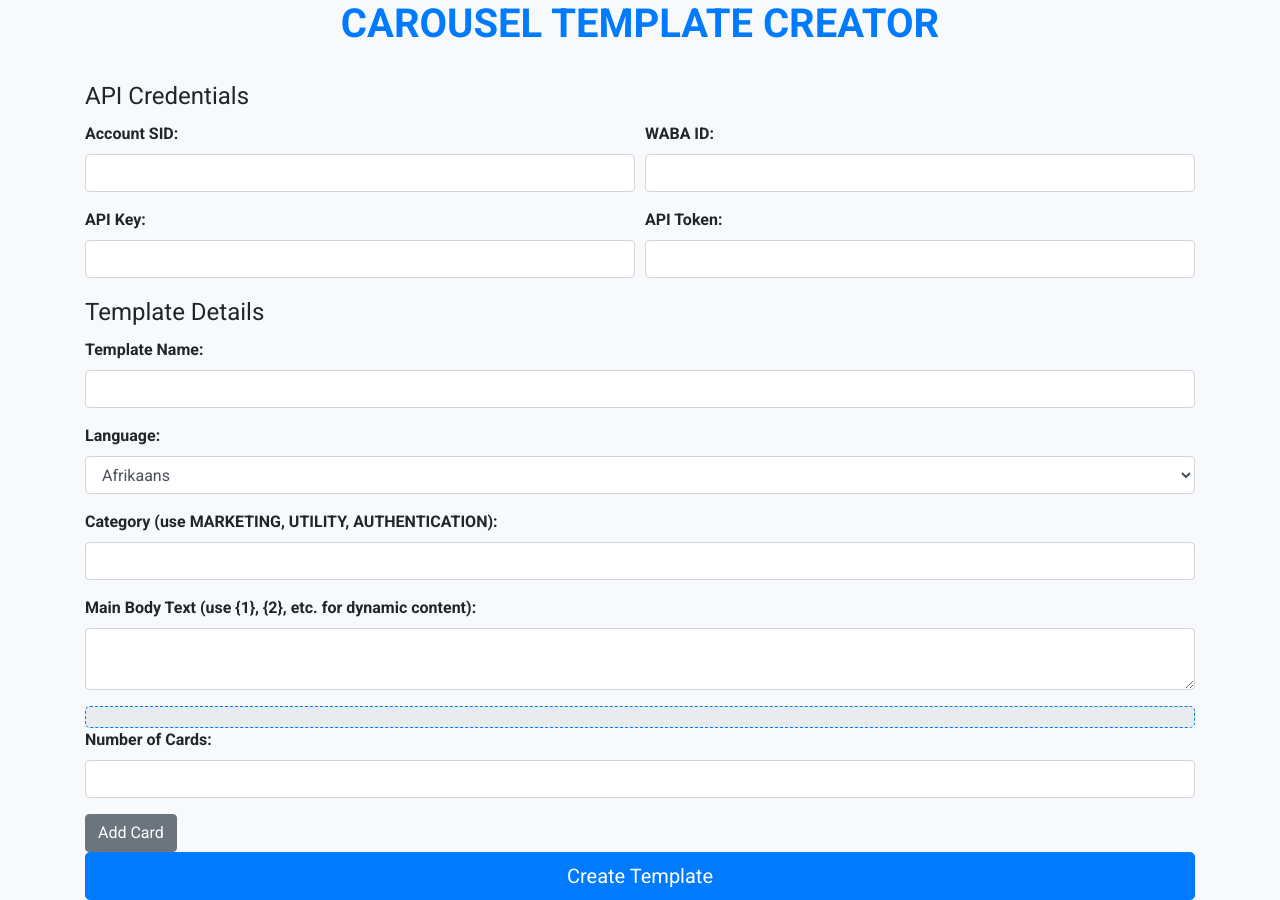
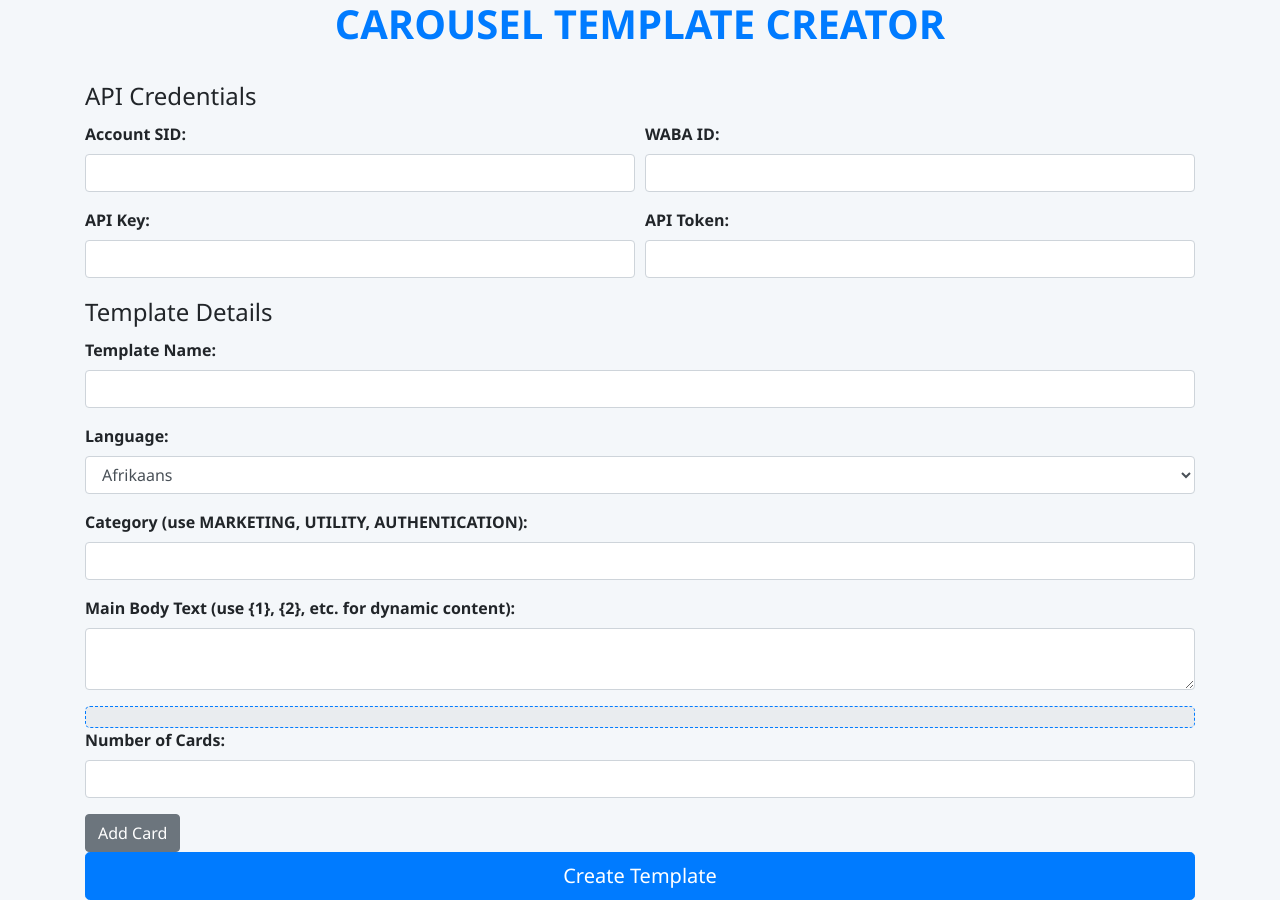
Before and after one commit to Preetham-bit/carosole, a Flask app: page / in a window 1280 px wide. Run offline with Flask 3, Linux system fonts and the light colour scheme; some libraries are stand-ins or nearby versions.

Commit message:
Update index.html

```diff
--- a/templates/index.html
+++ b/templates/index.html
@@ -5,20 +5,16 @@
     <meta name="viewport" content="width=device-width, initial-scale=1.0">
     <title>Carousel Template Creator</title>
     <link href="https://stackpath.bootstrapcdn.com/bootstrap/4.5.2/css/bootstrap.min.css" rel="stylesheet">
-    <link href="https://fonts.googleapis.com/css2?family=Roboto:wght@400;700&display=swap" rel="stylesheet">
     <script src="https://code.jquery.com/jquery-3.5.1.min.js"></script>
     <script src="https://stackpath.bootstrapcdn.com/bootstrap/4.5.2/js/bootstrap.min.js"></script>
     <style>
         :root {
             --primary-color: #007bff;
-            --secondary-color: #6c757d;
-            --background-color: #f8f9fa;
-            --card-bg-color: #ffffff;
-            --hover-color: #0056b3;
+            --primary-hover: #0056b3;
         }
         body {
-            background-color: var(--background-color);
-            font-family: 'Roboto', sans-serif;
+            background-color: #f4f7fa;
+            font-family: 'Segoe UI', Tahoma, Geneva, Verdana, sans-serif;
         }
         h1 {
             margin-bottom: 30px;
@@ -30,12 +26,11 @@
         .card {
             border: 1px solid var(--primary-color);
             border-radius: 10px;
-            box-shadow: 0 4px 12px rgba(0, 0, 0, 0.1);
-            transition: transform 0.2s, box-shadow 0.2s;
+            box-shadow: 0 4px 8px rgba(0, 0, 0, 0.1);
+            transition: transform 0.2s;
         }
         .card:hover {
-            transform: translateY(-5px);
-            box-shadow: 0 8px 20px rgba(0, 0, 0, 0.2);
+            transform: scale(1.02);
         }
         .btn-primary {
             background-color: var(--primary-color);
@@ -43,7 +38,7 @@
             transition: background-color 0.3s;
         }
         .btn-primary:hover {
-            background-color: var(--hover-color);
+            background-color: var(--primary-hover);
         }
         .example-container {
             background-color: #e9ecef;
@@ -59,11 +54,8 @@
             border: 1px solid var(--primary-color);
             border-radius: 5px;
             padding: 15px;
-            background-color: var(--card-bg-color);
+            background-color: #ffffff;
             margin-bottom: 10px;
-        }
-        .spinner-border {
-            display: none;
         }
     </style>
 </head>
@@ -74,7 +66,7 @@
     </header>
 
     <main class="container">
-        <form id="templateForm" action="/create_template" method="POST">
+        <form action="/create_template" method="POST">
             <fieldset>
                 <legend>API Credentials</legend>
                 <div class="form-row">
@@ -125,9 +117,6 @@
                 <button type="button" class="btn btn-secondary" onclick="addCard()">Add Card</button>
                 <div id="cards"></div>
                 <button type="submit" class="btn btn-primary btn-lg btn-block">Create Template</button>
-                <div class="spinner-border text-primary" role="status">
-                    <span class="sr-only">Loading...</span>
-                </div>
             </fieldset>
         </form>
     </main>
@@ -183,20 +172,30 @@
             {name: "Hindi", code: "hi"},
             {name: "Hungarian", code: "hu"},
             {name: "Indonesian", code: "id"},
+            {name: "Irish", code: "ga"},
             {name: "Italian", code: "it"},
             {name: "Japanese", code: "ja"},
+            {name: "Kannada", code: "kn"},
+            {name: "Kazakh", code: "kk"},
+            {name: "Kinyarwanda", code: "rw_RW"},
             {name: "Korean", code: "ko"},
+            {name: "Kyrgyz (Kyrgyzstan)", code: "ky_KG"},
+            {name: "Lao", code: "lo"},
             {name: "Latvian", code: "lv"},
             {name: "Lithuanian", code: "lt"},
+            {name: "Macedonian", code: "mk"},
             {name: "Malay", code: "ms"},
-            {name: "Maltese", code: "mt"},
-            {name: "Norwegian", code: "no"},
+            {name: "Malayalam", code: "ml"},
+            {name: "Marathi", code: "mr"},
+            {name: "Norwegian", code: "nb"},
             {name: "Persian", code: "fa"},
             {name: "Polish", code: "pl"},
             {name: "Portuguese (BR)", code: "pt_BR"},
-            {name: "Portuguese (PT)", code: "pt_PT"},
+            {name: "Portuguese (POR)", code: "pt_PT"},
+            {name: "Punjabi", code: "pa"},
             {name: "Romanian", code: "ro"},
             {name: "Russian", code: "ru"},
+            {name: "Serbian", code: "sr"},
             {name: "Slovak", code: "sk"},
             {name: "Slovenian", code: "sl"},
             {name: "Spanish (ES)", code: "es"},
@@ -225,7 +224,6 @@
 
             $('form').on('submit', function(e) {
                 e.preventDefault();
-                $('.spinner-border').show(); // Show loading spinner
                 $.ajax({
                     type: 'POST',
                     url: $(this).attr('action'),
@@ -235,9 +233,6 @@
                     },
                     error: function(error) {
                         showResponseModal(error.responseJSON);
-                    },
-                    complete: function() {
-                        $('.spinner-border').hide(); // Hide loading spinner
                     }
                 });
             });
@@ -247,7 +242,7 @@
             const cardCount = $('#cards .card').length;
             if (cardCount < 10) {
                 $('#cards').append(`
-                    <div class="card border animated">
+                    <div class="card border">
                         <div class="form-group">
                             <label>Card ${cardCount + 1} Text:</label>
                             <textarea class="form-control" name="card_text_${cardCount + 1}" required></textarea>
```
